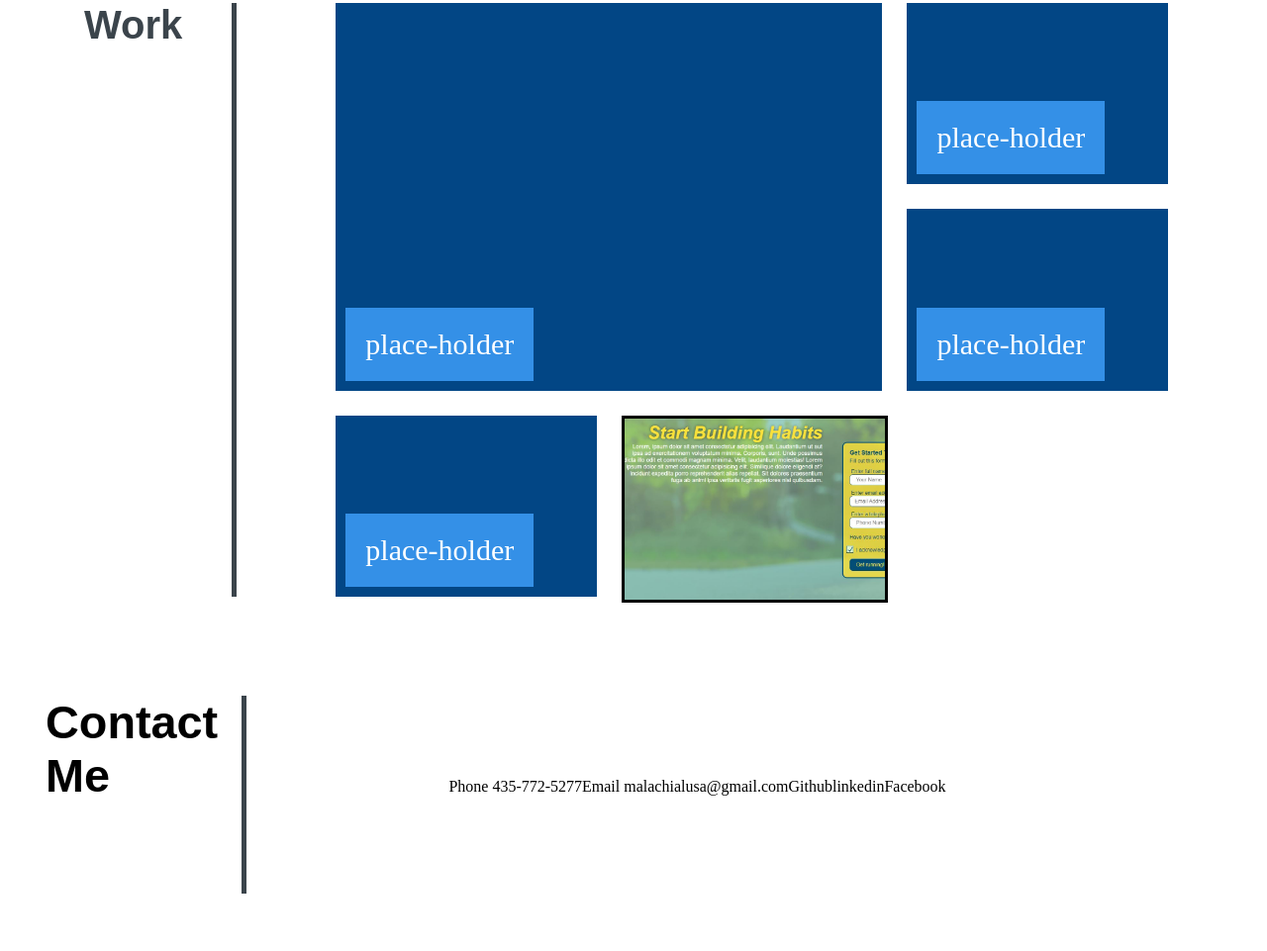
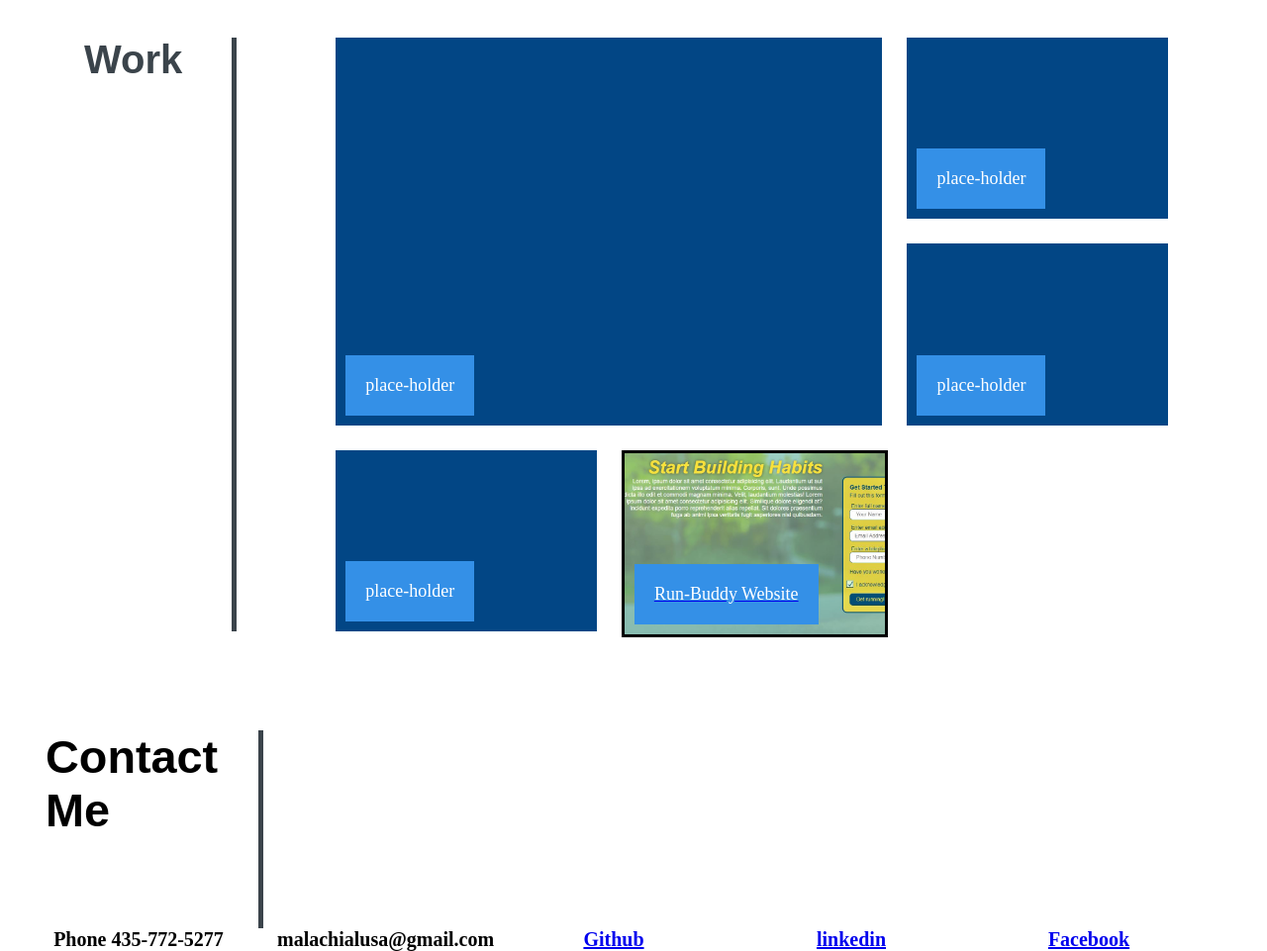
Before and after one commit to tonganknight/tonganknight.github.io, a plain HTML site: page index.html in a window 1280 px wide. Shown: the part 808-1769 px from the top of the page at 99% size. Before the commit the page ends 1711 px from the top, so only its background shows below. Drawn offline with Linux system fonts and the light colour scheme.

Commit message:
finished basic html css layout

```diff
--- a/assets/css/style.css
+++ b/assets/css/style.css
@@ -20,8 +20,6 @@ body{
     overflow-y:scroll;
     overflow-x:hidden;
 }
-
-
 
 /*End of Utility Section*/
 
@@ -87,10 +85,14 @@ body{
     background-size: cover;
     display: flex;
     padding: 20px;
+    justify-content: center;
+    align-items: center;
 }
 
 .banner-img p{
-    color: var(--text-color)
+    color: var(--text-color);
+    font-size: 56px;
+    font-family: Georgia, 'Times New Roman', Times, serif;
 
 }
 
@@ -169,17 +171,18 @@ align-items: flex-end;
 }
 
 
-.surf-report p, .led-wall p, .calculator p, .pastel-puzzles p{
+.surf-report p, .led-wall p, .calculator p, .pastel-puzzles p, .run-buddy p{
+    text-decoration: none;
     background-color: rgb(52, 144, 231);
     color: var(--text-color);
     margin: 10px 10px 10px 10px;
     padding: 20px;
-    font-size: 30px;
+    font-size: 18px;
+    text-decoration: none;
 }
 
-.run-buddy p {
-    display: none;
-}
+
+
 
 
 
@@ -222,17 +225,34 @@ align-items: flex-end;
     display: inline-block;
     font-size: 40px;
     font-family: sans-serif;
-    width: 15.5%;
+    width: 16.8%;
     margin-left: 46px;
 }
 
 
 .contact-info{
-    display:inline-block
+    display:inline-flex;
 
 }
 
-.contact-info ul{
+.flex-footer {
+    display:flex;
+    justify-content:space-evenly;
+
+}
+
+.flex-footer > div{
+    width: 200px;
+    text-align: center;
+    font-size: 20px;
+    font-weight: bold;
+    margin-left: 40px
+
+}
+
+
+
+/*.contact-info ul{
     margin-left: 200px;
     display:flex;
     justify-content: space-evenly;
@@ -241,4 +261,5 @@ align-items: flex-end;
 .contact-info ul li {
     display: inline-flex;
     justify-content: space-evenly;
+    font-size: 18px; /*
 }
--- a/index.html
+++ b/index.html
@@ -49,7 +49,7 @@
                 <div class="banner-img">
 
                 <div>
-                    <p> a cool note that I should use</p>
+                    <p> "There are many people who live, but few who truly experience"</p>
 
                  </div>
 
@@ -80,11 +80,11 @@
                 <!--about me content -->
                 <div class="about-me-text">
 
-                    <p>I was born in Redwood City California, and have had the opportunity to travel all over the country through out my life.
+                    <p>“There are many people that live, but few who truly experience” My name is Malachi. The above quote is one I live by. I was born in Redwood City California, and have had the opportunity to travel all over the country.
                         I currently reside in Southern Utah. I was recently married, and am starting a new career as a web developer.
                         I am a passionate individual that loves life. I have a strong work ethic, and emphasize out of the box thinking.
                         I enjoy being creative. I have had the opportunity to work in a wide variety of fields, and bring a vast diverse expertise and experience.
-                         I am a great team player, and love to collaborate with others. I also enjoy tackling projects solo.
+                        I am a great team player, and love to collaborate with others. I also enjoy tackling projects solo.
                      </p>
 
                 </div>
@@ -142,11 +142,12 @@
                         </div>
 
 
-                        <a href="https://tonganknight.github.io/run-buddy/">
+                            <a href="https://tonganknight.github.io/run-buddy/">
+
 
                             <div class="run-buddy flex-box">
 
-                                    <p>Run-Buddy Website </p>
+                                    <p>Run-Buddy Website</p>
 
                             </div>
 
@@ -168,27 +169,37 @@
                     <h3>Contact</h3>
                     <h3>Me</h3>
 
-                </div>
+                    </div>
 
-                    <div= class="contact-info">
+                    <div class="contact-info">
 
-                        <nav>
+                        <div class="flex-footer">
 
-                            <ul>
-                                <li>Phone 435-772-5277</li>
 
-                                <li>Email malachialusa@gmail.com</li>
+                                <div>Phone 435-772-5277</div>
 
-                                <div class="contact-links"></div>
-                                <li>Github</li>
+                                <div>malachialusa@gmail.com</div>
 
-                                <li>linkedin</li>
+                                <div >
+                                    <a target="blank" href="https://github.com/tonganknight">Github</a>
+                                </div>
 
-                                <li> Facebook</li>
+                                <div>
 
-                            </ul>
+                                    <a  target="blank" href="https://www.linkedin.com/in/malachi-alusa-a96439174/">linkedin</a>
 
-                       </nav>
+                                </div>
+
+
+                                <div>
+
+                                    <a target="blank" href="https://www.facebook.com/malachi.alusa">Facebook</a>
+
+                                </div>
+
+
+
+                        </div>
 
                     </div>
              </div>
```
Also changed, not shown: assets/images/github.png (added), assets/images/github.svg (added).
